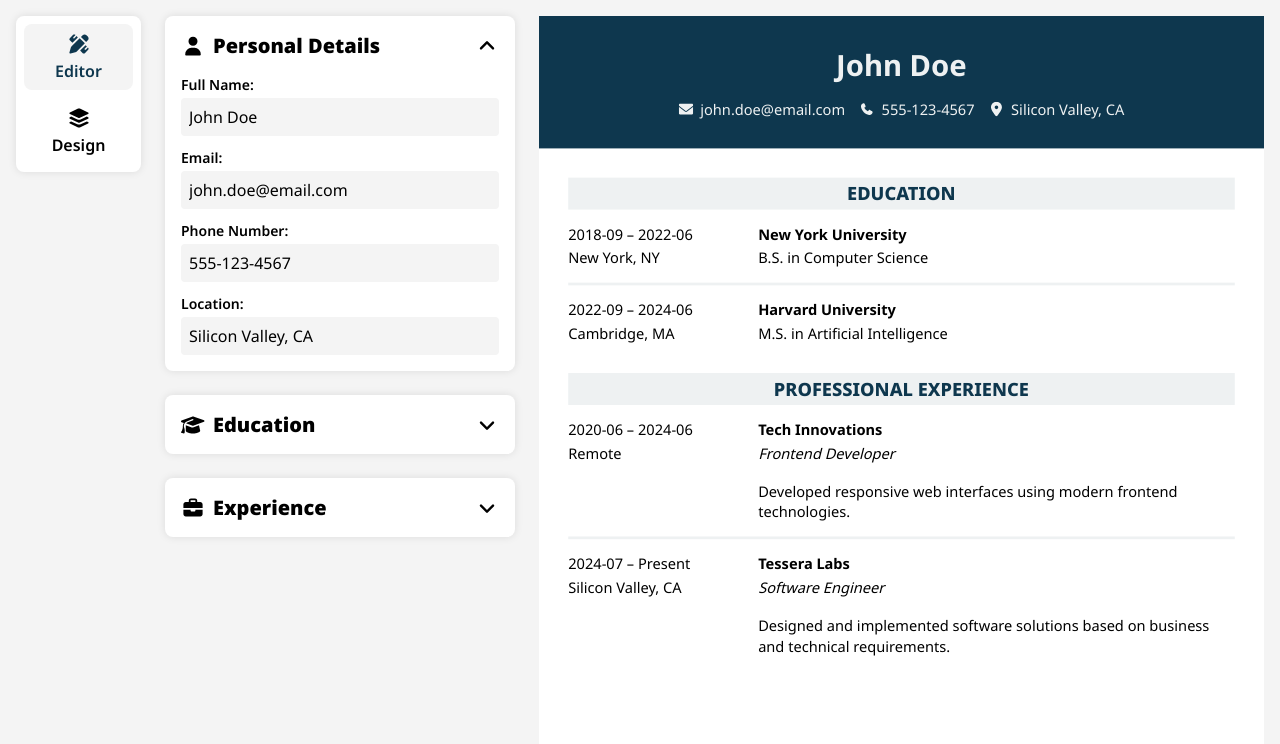
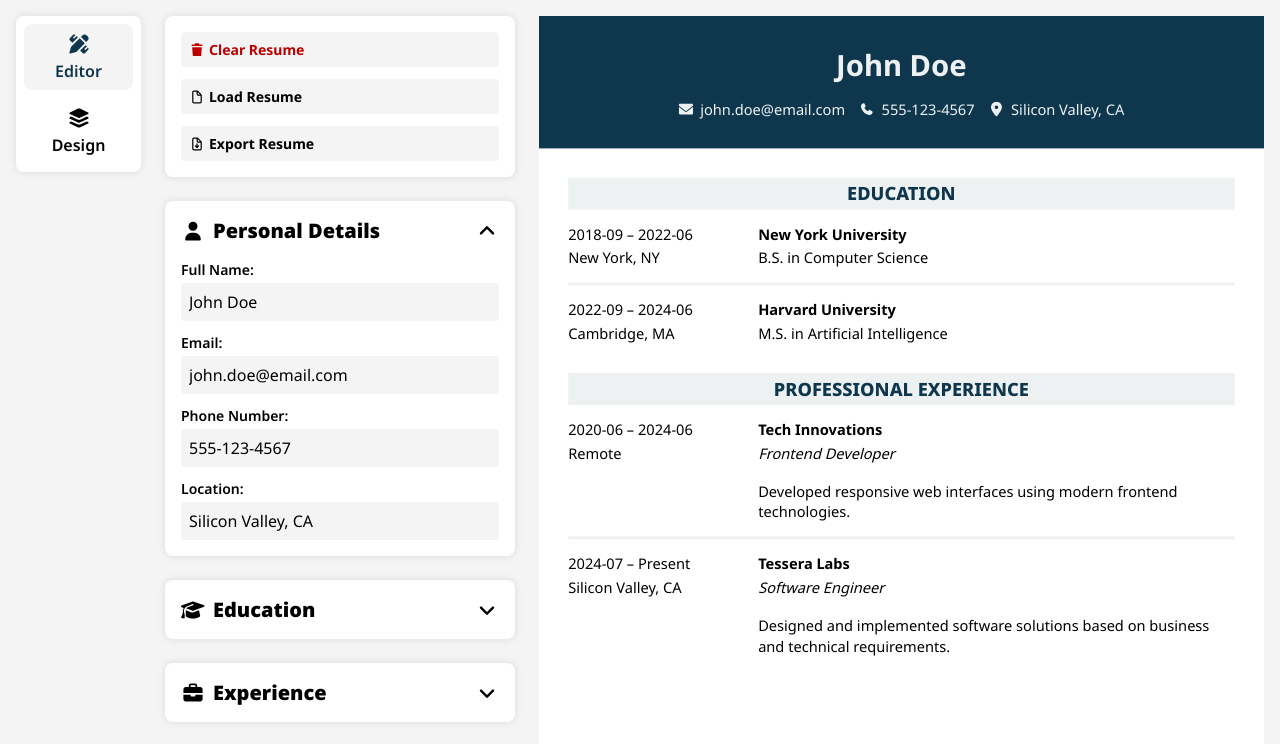
Before and after one commit to karolistech/resume-builder, a React (Vite) app: page / in a window 1280 px wide. Shown: the top 744 px of the page. Built offline with nearby package versions, Linux system fonts and the light colour scheme.

Commit message:
feat: add editor toolbar

```diff
--- a/src/components/Editor/Editor.tsx
+++ b/src/components/Editor/Editor.tsx
@@ -1,5 +1,6 @@
 import type { Resume } from "@/types/resume";
 
+import Toolbar from "@/components/Editor/Toolbar/Toolbar";
 import Personal from "@/components/Editor/Personal/Personal";
 import Education from "@/components/Editor/Education/Education";
 import Experience from "@/components/Editor/Experience/Experience";
@@ -14,6 +15,7 @@ type EditorProps = {
 export default function Editor({ resume, updateResume, clearResume, loadResume }: EditorProps) {
   return (
     <>
+      <Toolbar clearResume={clearResume} loadResume={loadResume} />
       <Personal personal={resume.personal} updateResume={updateResume} />
       <Education education={resume.education} updateResume={updateResume} />
       <Experience experience={resume.experience} updateResume={updateResume} />
--- /dev/null
+++ b/src/components/Editor/Toolbar/Toolbar.css
@@ -0,0 +1,48 @@
+.toolbar {
+  padding: 1rem;
+  display: flex;
+  flex-direction: column;
+  gap: 0.75rem;
+  background-color: var(--color-white);
+  border-radius: var(--radius-md);
+  box-shadow: var(--color-shadow);
+}
+
+.toolbar__button {
+  padding: 0.5rem;
+  display: flex;
+  align-items: center;
+  gap: 0.25rem;
+  background-color: var(--color-background);
+  border-radius: var(--radius-sm);
+}
+
+.toolbar__button--clear {
+  color: var(--color-red);
+}
+
+.toolbar__icon {
+  width: 16px;
+  height: 16px;
+}
+
+.toolbar__label {
+  font-size: 0.875rem;
+  font-weight: 700;
+}
+
+@media (hover: none) and (pointer: coarse) {
+  .toolbar__button:active {
+    filter: brightness(95%);
+  }
+}
+
+@media (hover: hover) and (pointer: fine) {
+  .toolbar__button:hover {
+    filter: brightness(95%);
+  }
+
+  .toolbar__button:active {
+    filter: brightness(90%);
+  }
+}
--- /dev/null
+++ b/src/components/Editor/Toolbar/Toolbar.tsx
@@ -0,0 +1,37 @@
+import "./Toolbar.css";
+import icons from "@/assets/icons/icons.svg";
+
+type ToolbarProps = {
+  clearResume: () => void;
+  loadResume: () => void;
+};
+
+export default function Toolbar({ clearResume, loadResume }: ToolbarProps) {
+  return (
+    <div className="toolbar">
+      <button className="toolbar__button toolbar__button--clear" onClick={clearResume}>
+        <svg className="toolbar__icon">
+          <use href={`${icons}#trash-can`} />
+        </svg>
+
+        <span className="toolbar__label">Clear Resume</span>
+      </button>
+
+      <button className="toolbar__button" onClick={loadResume}>
+        <svg className="toolbar__icon">
+          <use href={`${icons}#file`} />
+        </svg>
+
+        <span className="toolbar__label">Load Resume</span>
+      </button>
+
+      <button className="toolbar__button" onClick={() => window.print()}>
+        <svg className="toolbar__icon">
+          <use href={`${icons}#file-export`} />
+        </svg>
+
+        <span className="toolbar__label">Export Resume</span>
+      </button>
+    </div>
+  );
+}
```
